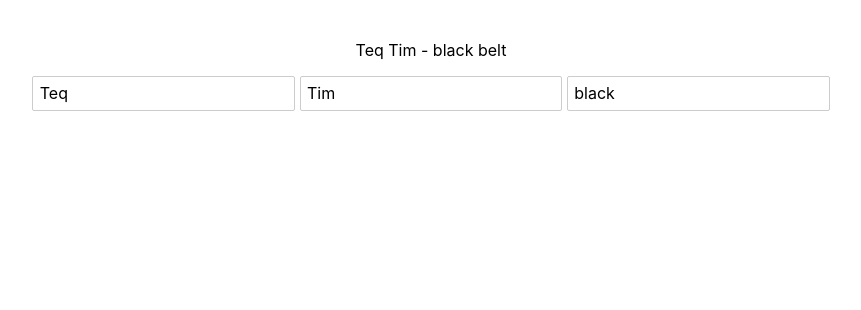
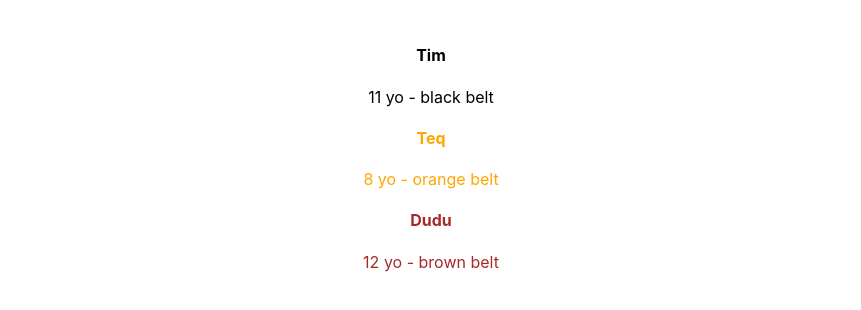
Before and after one commit to maxdevjs/learn-svelte-tutorial-for-beginners, a Svelte app in the folder myproject/: page / in a window 1280 px wide. Shown: the top 310 px of the page, without its empty margins (209-1070 px from the left). Built offline with nearby package versions, Linux system fonts and the light colour scheme.

Commit message:
Add loops

```diff
--- a/myproject/src/App.svelte
+++ b/myproject/src/App.svelte
@@ -1,23 +1,9 @@
 <script>
-  let firstName = "Teq";
-  let lastName = "Tim";
-  let beltColour = "black";
-
-  // Reactive value
-  $: fullName = `${firstName} ${lastName}`;
-  // Reactive statement
-  $: {
-    console.log(beltColour);
-    console.log(fullName);
-  }
-
-  const handleClick = () => {
-    beltColour = "orange";
-  };
-
-  const handleInput = e => {
-    beltColour = e.target.value;
-  };
+  let people = [
+    { name: 'Tim', beltColour: 'black', age: 11, id: 1 },
+    {name:'Teq',beltColour:'orange',age:8,id:2},
+    { name: 'Dudu', beltColour: 'brown', age: 12, id: 3 }
+  ];
 </script>
 
 <style>
@@ -28,23 +14,19 @@
     margin: 0 auto;
   }
 
-  h1 {
-    color: #ff3e00;
-    text-transform: uppercase;
-    font-size: 4em;
-    font-weight: 100;
-  }
-
   @media (min-width: 640px) {
     main {
       max-width: none;
     }
   }
 </style>
-
 <main>
-  <p style="color: {beltColour}">{fullName} - {beltColour} belt</p>
-  <input type="text" bind:value={firstName} />
-  <input type="text" bind:value={lastName} />
-  <input type="text" bind:value={beltColour} onfocus="this.select();" />
+  {#each people as person (person.id)}
+    <div style="color: {person.beltColour};">
+      <h4>{person.name}</h4>
+      <p>{person.age} yo - {person.beltColour} belt</p>
+    </div>
+  {:else}
+    <p>There are no people to show...</p>
+  {/each}
 </main>
```
